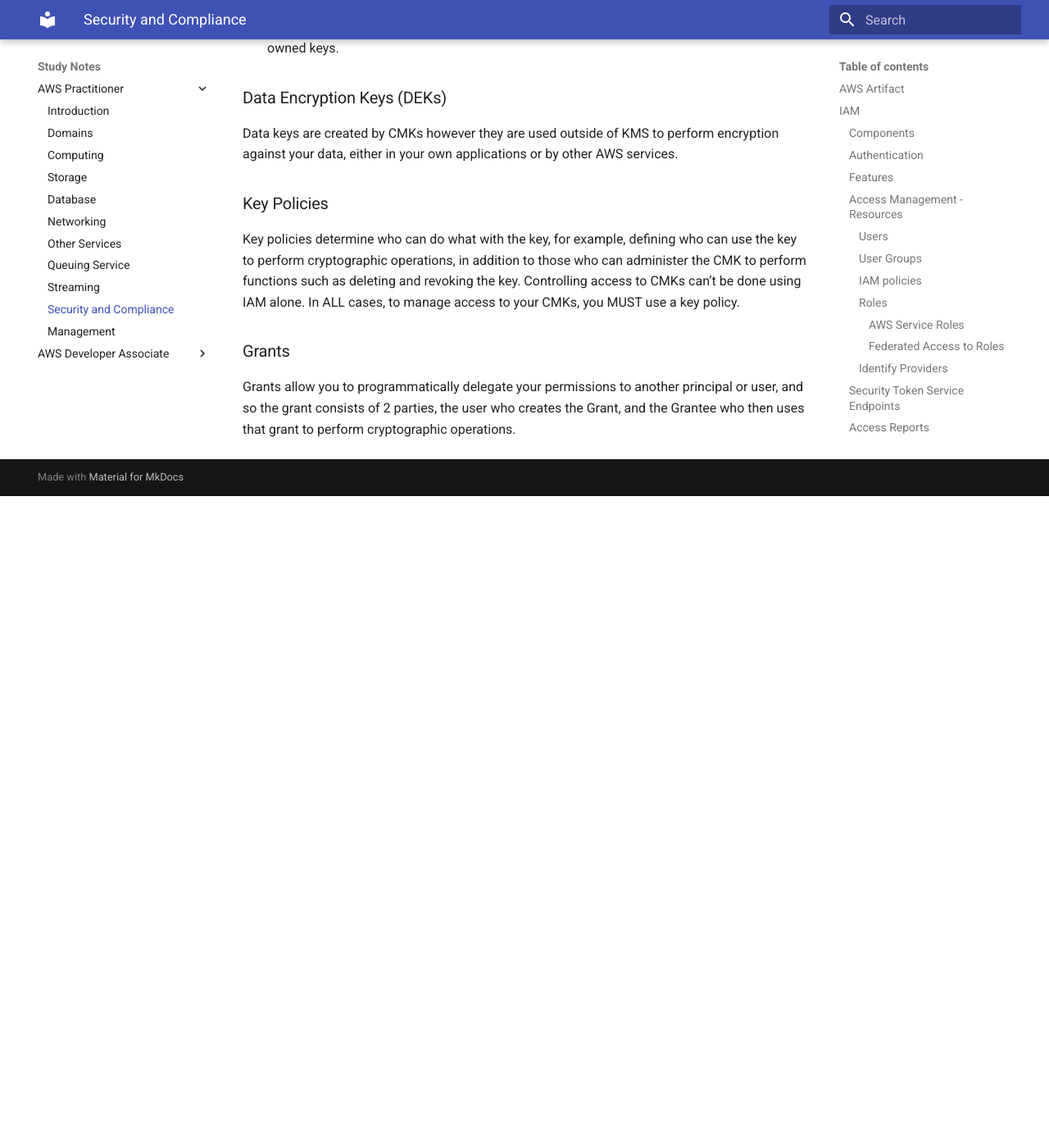
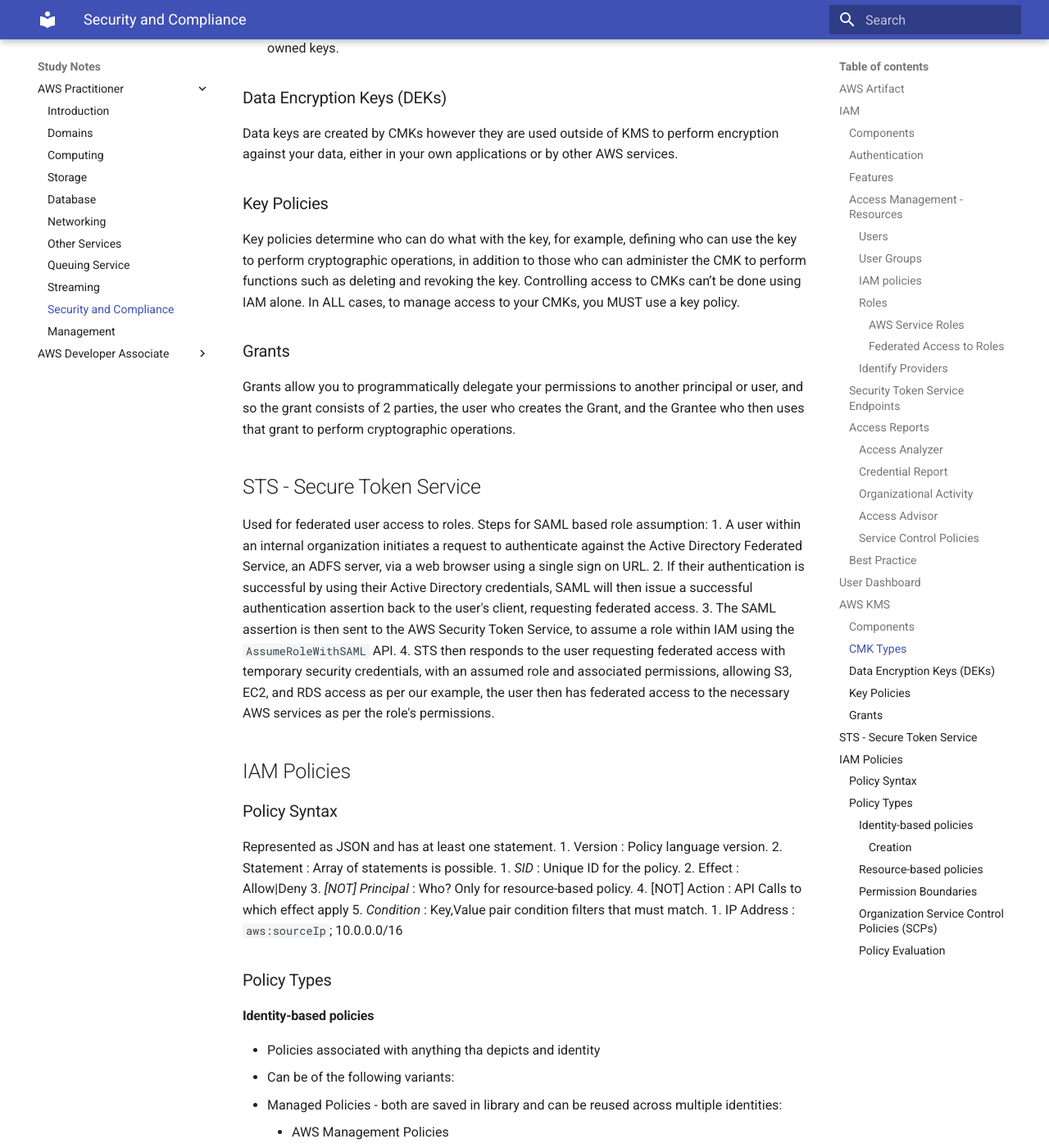
Before and after one commit to syed-islam/syed-islam.github.io, an MkDocs documentation site: the page built from docs/notes/aws-practitioner/security-compliance.md, in a window 1280 px wide and 1400 px high, scrolled down 5262 px. Shown: the whole window at 82% size. Built offline with MkDocs 1.6.1 and Material for MkDocs 9.7.7, drawn with Linux system fonts in a browser that asks for light colours; before the commit the page ends 5867 px from its top, so only the background shows below that; some of the changed text lies outside the part shown.

Commit message:
Continuing to update security-compliance and other-services.

````diff
--- a/docs/notes/aws-practitioner/security-compliance.md
+++ b/docs/notes/aws-practitioner/security-compliance.md
@@ -159,3 +159,70 @@ Key policies determine who can do what with the key, for example, defining who c
 
 ### Grants
 Grants allow you to programmatically delegate your permissions to another principal or user, and so the grant consists of 2 parties, the user who creates the Grant, and the Grantee who then uses that grant to perform cryptographic operations.
+
+## STS - Secure Token Service
+Used for federated user access to roles. Steps for SAML based role assumption:
+ 1. A user within an internal organization initiates a request to authenticate against the Active Directory Federated Service, an ADFS server, via a web browser using a single sign on URL.
+ 2. If their authentication is successful by using their Active Directory credentials, SAML will then issue a successful authentication assertion back to the user's client, requesting federated access.
+ 3. The SAML assertion is then sent to the AWS Security Token Service, to assume a role within IAM using the ```AssumeRoleWithSAML``` API.
+ 4. STS then responds to the user requesting federated access with temporary security credentials, with an assumed role and associated permissions, allowing S3, EC2, and RDS access as per our example, the user then has federated access to the necessary AWS services as per the role's permissions.
+
+## IAM Policies
+
+
+### Policy Syntax
+Represented as JSON and has at least one statement.
+ 1. Version : Policy language version.
+ 2. Statement : Array of statements is possible.
+    1. *SID* : Unique ID for the policy.
+    2. Effect : Allow|Deny
+    3. *[NOT] Principal* : Who? Only for resource-based policy.
+    4. [NOT] Action : API Calls to which effect apply
+    5. *Condition* : Key,Value pair condition filters that must match.
+       1. IP Address : ```aws:sourceIp```; 10.0.0.0/16
+
+### Policy Types
+
+#### Identity-based policies
+ * Policies associated with anything tha depicts and identity
+ * Can be of the following variants:
+   * Managed Policies - both are saved in library and can be reused across multiple identities:
+     * AWS Management Policies
+     * Customer Managed Policies
+   * In-line Policies
+     * Embedded directly into the identity and can't easily be replicated to the identity.
+
+##### Creation
+ 1. Copy existing policy
+ 2. Policy Generator. Use UI and dropdown to create policy.
+ 3. Create your own policy using JSON. This option also has a simple visual editor.
+
+
+#### Resource-based policies
+ * Policies are attached to resources themselves.
+ * Has **principal** attribute to describe who the policy applies to
+ *
+#### Permission Boundaries
+ * These policies can be associated with a **role** or **user**.
+ * Don't grant permissions but define the maximum permissions that can be granted. Act as guardrail.
+
+#### Organization Service Control Policies (SCPs)
+ * These policies can be associated Organizations or Organization units.
+ * Don't grant permissions but define the maximum permissions that can be granted to users of the Organization or OU.
+ * SCPs can be viewed from IAM but can't be edited from IAM and must be done from AWS Organizations services.
+
+
+#### Policy Evaluation
+ 1. Authentication Check
+ 2. Context (Service and request)
+ 3. Policy Evaluation
+    1. Be default all access to a resource is denied
+    2. Allows need to be explicit
+    3. Explicit deny will take precedence and will lead to deny
+ 4. Result of evaluation - Allow/deny
+
+ ##### Evaluation Order
+  1. Organizational SCP
+  2. Resource-based Policies
+  3. IAM Permission Boundaries
+  4. Identity-based policies
````
Also changed, not shown: docs/notes/aws-practitioner/other-services.md (+24 -24 lines).
